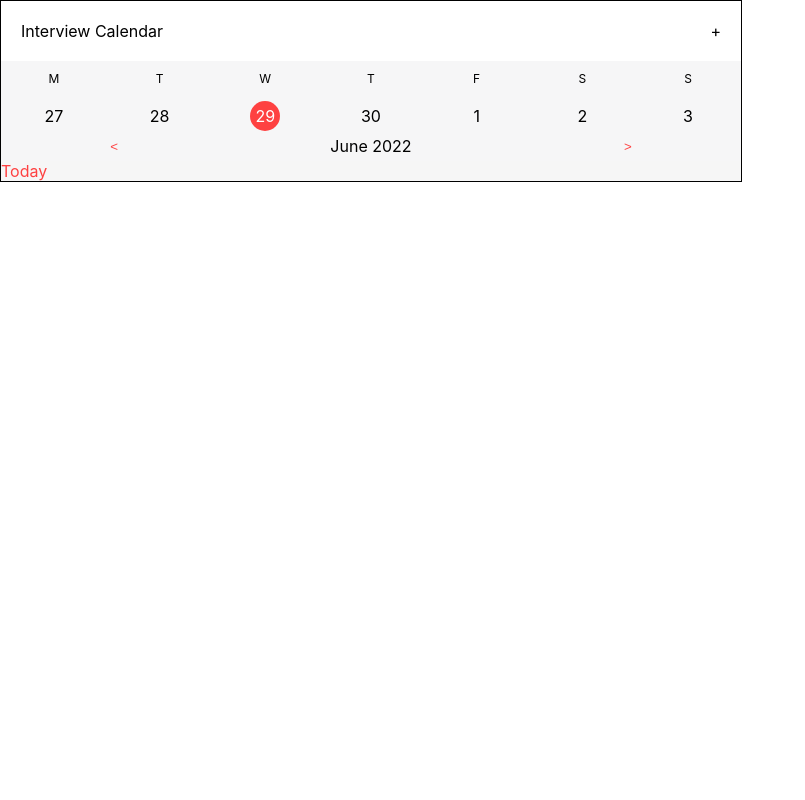
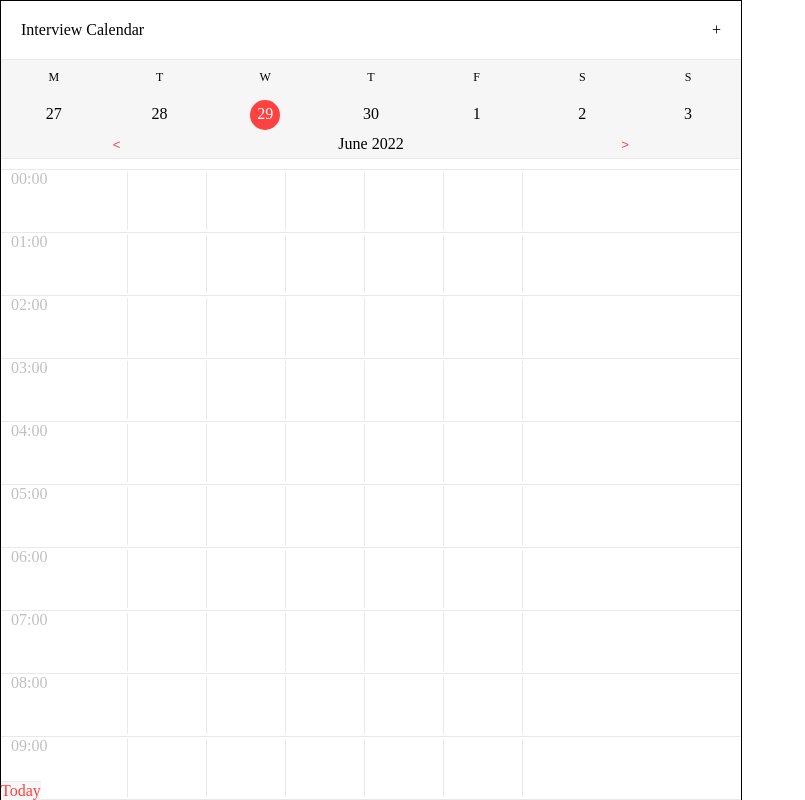
Before and after one commit to Aemulatio/interview-calendar, a React (Create React App) app: page / in a window 1280 px wide. Shown: the top 800 px of the page, without its empty margins (0-805 px from the left). Built offline with nearby package versions, Linux system fonts and the light colour scheme.

Commit message:
Schedule grid

```diff
--- a/src/Calendar/index.jsx
+++ b/src/Calendar/index.jsx
@@ -6,13 +6,13 @@ import {
 	startOfMonth,
 	startOfToday,
 	startOfWeek,
-	isEqual
+	isEqual, eachHourOfInterval, add
 } from "date-fns"
 import styled from "styled-components";
 
 const CalendarBlock = styled.div`
   max-width: 740px;
-
+  font-family: "JetBrains Mono";
   border: 1px solid black;
 `;
 
@@ -24,7 +24,8 @@ const CalendarHeader = styled.header`
 
 const Week = styled.div`
   background-color: #f6f6f7;
-
+  border-top: 1px solid #E9E9E9;
+  border-bottom: 1px solid #E9E9E9;
 `;
 
 const WeekDays = styled.div`
@@ -87,9 +88,9 @@ const CurrentDate = styled.div`
   }
 
   //span:last-of-type:hover {
-	//border-radius: 50%;
-	//background-color: #a6a6a7;
-	//color: white;
+  //border-radius: 50%;
+  //background-color: #a6a6a7;
+  //color: white;
   //}
 
 `;
@@ -109,12 +110,37 @@ const ChangeWeek = styled.button`
 `;
 
 const DaySchedule = styled.div`
+  background-color: #ffffff;
+  color: #C0C0C0;
+  margin: 10px 0;
+`;
 
+const ScheduleRow = styled.div`
+  border-top: 1px solid #E9E9E9;
+  padding-left: 10px;
+  //height: 62px;
+
+  display: flex;
+
+  div:not(:first-child) {
+	border-left: 1px solid #E9E9E9;
+  }
+`;
+
+const ScheduleCell = styled.div`
+  margin: 2px;
+  height: 58px;
+  width: 74px;
+  //background-color: #ebecff;
 `;
 
 const CalendarFooter = styled.footer`
   background-color: #F6F6F6;
   color: #FE4141;
+  border-top: 1px solid #E9E9E9;
+  position: fixed;
+  bottom: 0;
+  display: block;
 `;
 
 
@@ -132,7 +158,9 @@ const Calendar = () => {
 	const thisWeek = eachDayOfInterval({
 		start: dayStartOfWeek,
 		end: dayEndOfWeek
-	})
+	});
+
+	const hours = eachHourOfInterval({start: today, end: add(today, {days: 1})})
 
 
 	return (
@@ -141,6 +169,7 @@ const Calendar = () => {
 			{console.log(format(today, "yyyy-MM-dd"))}
 			{console.log(dates)}
 			{console.log(thisWeek)}
+			{console.log(hours)}
 
 			<CalendarBlock>
 				<CalendarHeader>
@@ -170,6 +199,18 @@ const Calendar = () => {
 					</WeekControls>
 				</Week>
 				<DaySchedule>
+					{hours.map(hour => (
+						<ScheduleRow key={hour.toString()}>
+							{format(hour, "HH:mm")}
+							<ScheduleCell></ScheduleCell>
+							<ScheduleCell></ScheduleCell>
+							<ScheduleCell></ScheduleCell>
+							<ScheduleCell></ScheduleCell>
+							<ScheduleCell></ScheduleCell>
+							<ScheduleCell></ScheduleCell>
+							<ScheduleCell></ScheduleCell>
+						</ScheduleRow>
+					))}
 
 				</DaySchedule>
 				<CalendarFooter>
```
